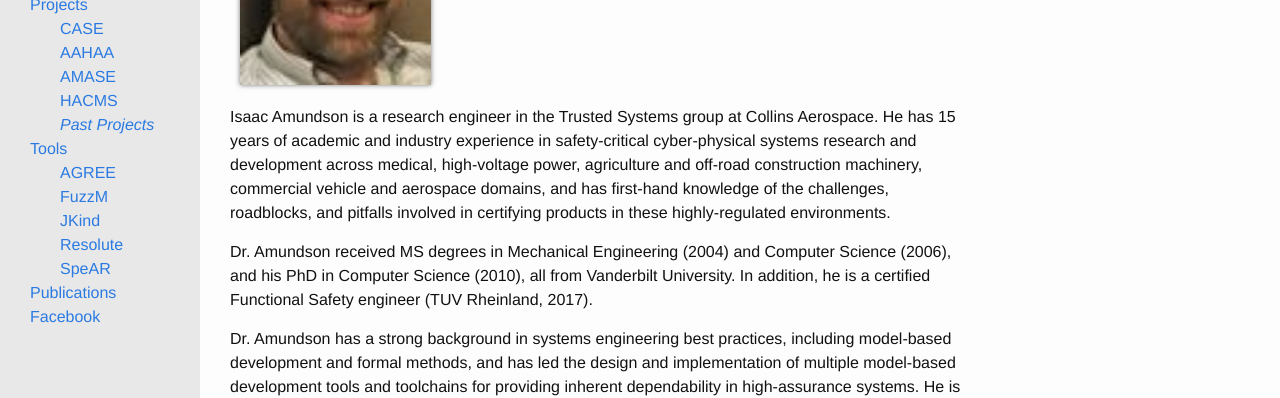
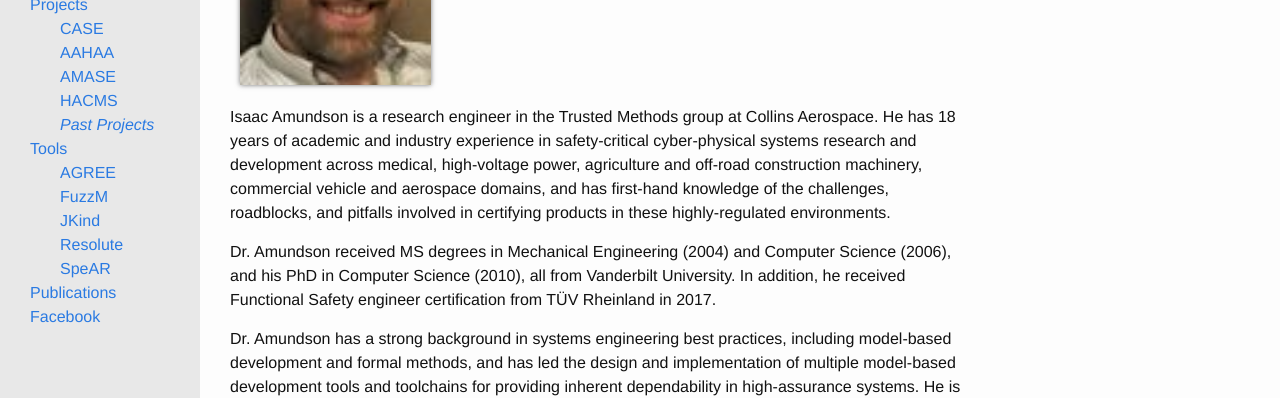
Before and after one commit to loonwerks/loonwerks.github.io, a Jekyll site: the page built from people/isaac-amundson.html, in a window 1280 px wide. Shown: the part 350-748 px from the top of the page. Built offline with Jekyll 4.4.1, drawn with Linux system fonts in a browser that asks for light colours; Markdown is read by kramdown in place of the engine named in the settings.

Commit message:
Update isaac-amundson.html

```diff
--- a/people/isaac-amundson.html
+++ b/people/isaac-amundson.html
@@ -9,7 +9,7 @@ picture: /images/amundson.jpg
 location: minnesota
 ---
 
-<p>Isaac Amundson is a research engineer in the Trusted Systems group at Collins Aerospace.  He has 15 years of academic and industry experience in safety-critical cyber-physical systems research and development across medical, high-voltage power, agriculture and off-road construction machinery, commercial vehicle and aerospace domains, and has first-hand knowledge of the challenges, roadblocks, and pitfalls involved in certifying products in these highly-regulated environments.</p>
-<p>Dr. Amundson received MS degrees in Mechanical Engineering (2004) and Computer Science (2006), and his PhD in Computer Science (2010), all from Vanderbilt University.  In addition, he is a certified Functional Safety engineer (TUV Rheinland, 2017).</p>
+<p>Isaac Amundson is a research engineer in the Trusted Methods group at Collins Aerospace.  He has 18 years of academic and industry experience in safety-critical cyber-physical systems research and development across medical, high-voltage power, agriculture and off-road construction machinery, commercial vehicle and aerospace domains, and has first-hand knowledge of the challenges, roadblocks, and pitfalls involved in certifying products in these highly-regulated environments.</p>
+<p>Dr. Amundson received MS degrees in Mechanical Engineering (2004) and Computer Science (2006), and his PhD in Computer Science (2010), all from Vanderbilt University.  In addition, he received Functional Safety engineer certification from T&#220;V Rheinland in 2017.</p>
 <p>Dr. Amundson has a strong background in systems engineering best practices, including model-based development and formal methods, and has led the design and implementation of multiple model-based development tools and toolchains for providing inherent dependability in high-assurance systems.
 He is currently participating on the DARPA CASE program (TAs 2 and 5), DARPA ARCOS (TA 3), and the DARPA Assured Autonomy program (TAs 1-3), in which he is exploring practical methods for generating and conveying assurance through the use of new and existing tools, including the Collins Aerospace AGREE and Resolute tools.</p>
```
